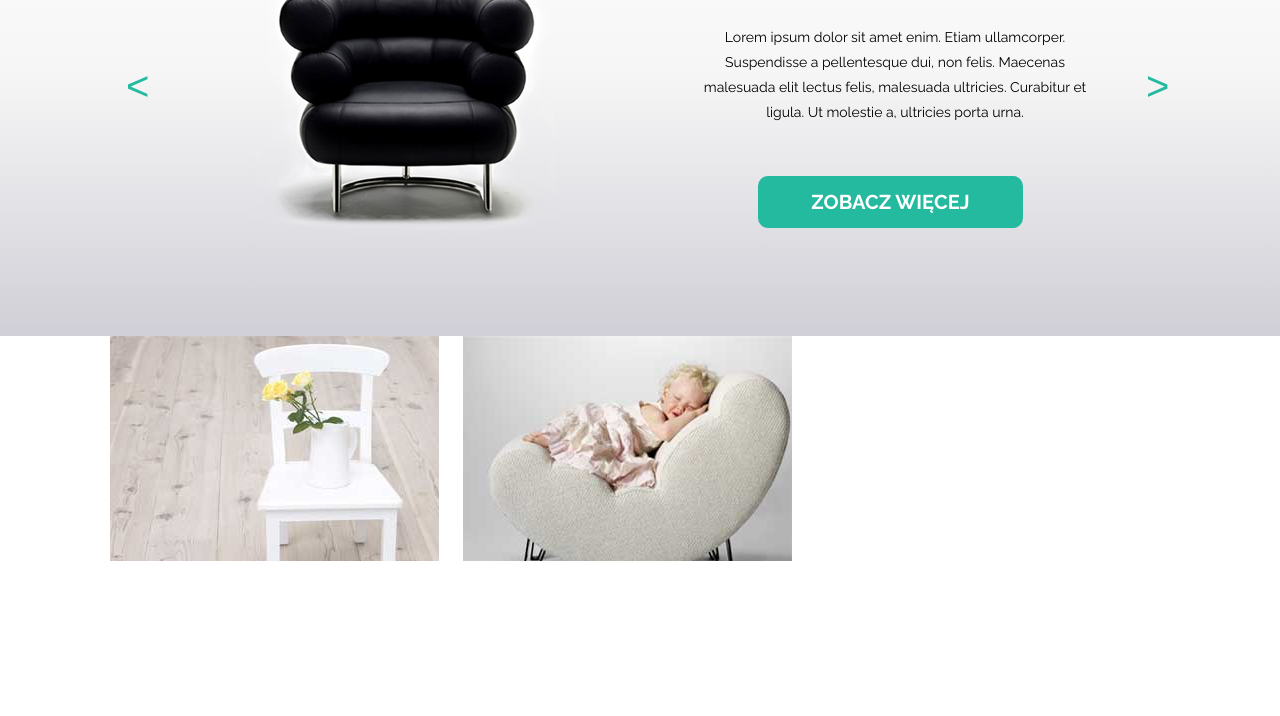
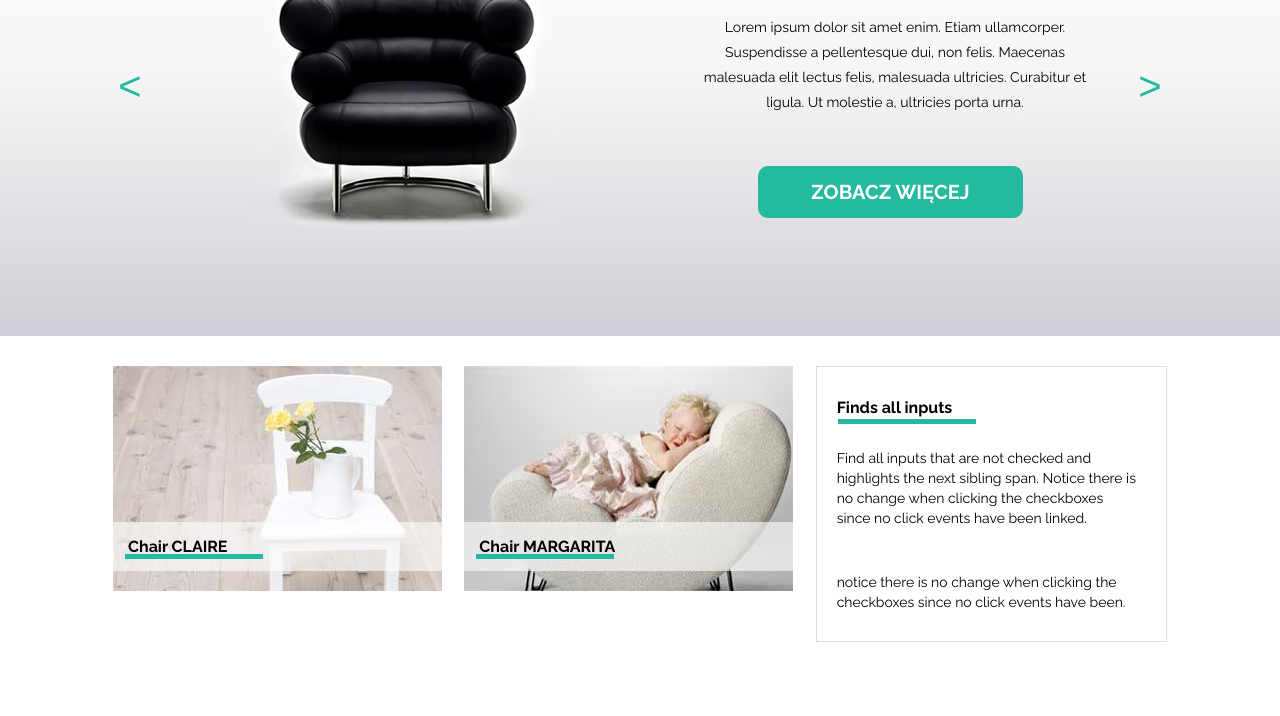
Before and after one commit to MRobcio/SitOnChair, a website: page dist/index.html in a window 1280 px wide. Shown: the part 204-920 px from the top of the page. Before the commit the page ends 800 px from the top, so only its background shows below. Drawn offline with Linux system fonts and the light colour scheme.

Commit message:
Zrobiona sekcja produktów

```diff
--- /dev/null
+++ b/src/scss/_products.scss
@@ -0,0 +1,56 @@
+@mixin products-title {
+  content: "";
+  background-color: $color-main;
+  display: inline-block;
+  height: 5px;
+  width: 138px;
+  position: absolute;
+}
+
+.box-products {
+  margin: 30px 3px 0 3px;
+  height: 350px;
+}
+
+.image-one, .image-two {
+  margin: 0 20px 0 0;
+  position: relative;
+}
+
+.box-text {
+  border: 1px solid #dadada;
+  padding: 15px 30px 0 20px ;
+  position: relative;
+}
+
+.box-text-title {
+  font-size: 16px;
+  font-weight: bold;
+  &:after {
+    @include products-title;
+    left: 21px;
+    top: 52px;
+  }
+}
+
+.text-one, .text-two {
+  padding: 15px 0;
+  font-size: 14px;
+  line-height: 20px;
+}
+
+.box-product-title {
+  position: absolute;
+  display: inline-block;
+  background-color: rgba(255,255,255,0.6);
+  left: 0px;
+  top: 140px;
+  padding: 15px;
+  width: 100%;
+  font-size: 16px;
+  &:after {
+    @include products-title;
+    left: 12px;
+    top: 32px;
+  }
+}
--- a/src/scss/_slider.scss
+++ b/src/scss/_slider.scss
@@ -18,7 +18,7 @@
   height: 500px;
   color: $color-main;
   border: none;
-  padding: 0 16px 0 16px;
+  text-align: center;
   float: left;
   width: 40px;
   cursor: pointer;
@@ -44,7 +44,7 @@
   width: 470px;
 }
 
-h3 {
+h2 {
   padding: 80px 0 20px 100px;
   font-size: 28px;
 }
--- a/src/scss/style.scss
+++ b/src/scss/style.scss
@@ -4,6 +4,7 @@
 @import "_header.scss";
 @import "_layout.scss";
 @import "_slider.scss";
+@import "_products.scss";
 
 //---------------------
 //secia
```
Also changed, not shown: dist/css/style.css, dist/index.html, 1 other file.
